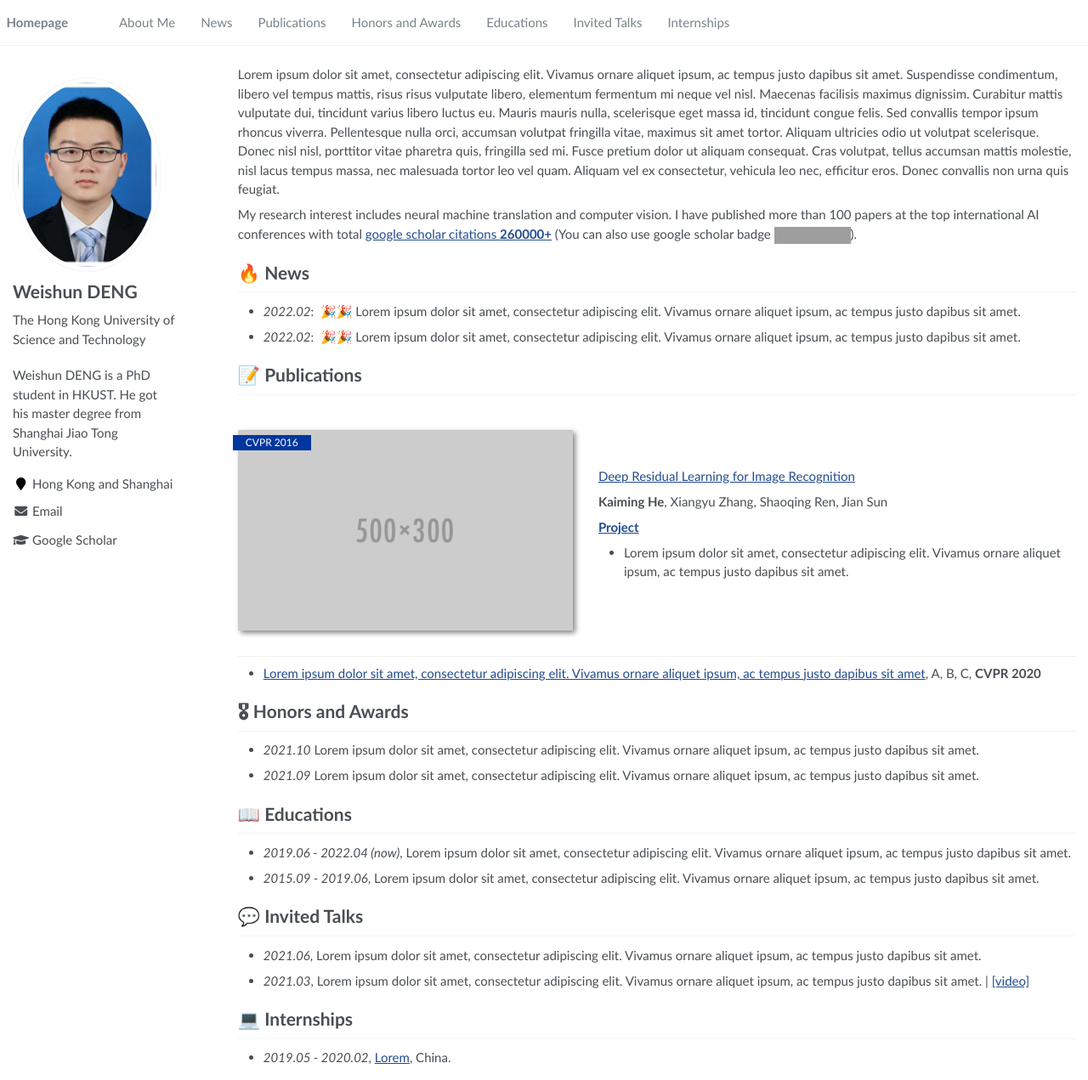
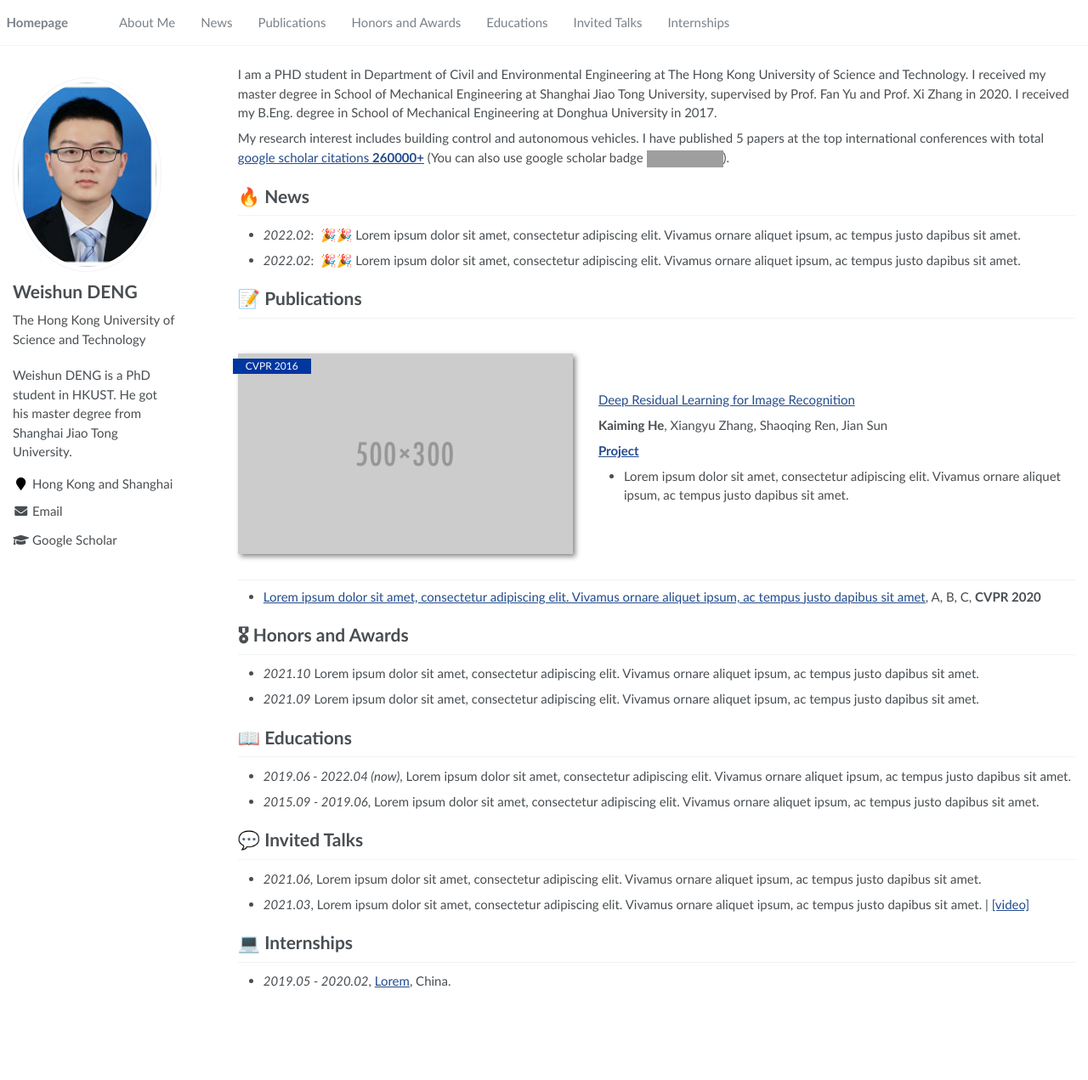
Before and after one commit to RayeRen/acad-homepage.github.io, a Jekyll site: the page built from _pages/about.md, in a window 1280 px wide and 1271 px high. Shown: the whole window at 85% size. Built offline with Jekyll 4.4.1, drawn with Linux system fonts in a browser that asks for light colours; grey boxes are pictures that could not be loaded.

Commit message:
personal website

```diff
--- a/_pages/about.md
+++ b/_pages/about.md
@@ -17,9 +17,9 @@
 
 <span class='anchor' id='about-me'></span>
 
-Lorem ipsum dolor sit amet, consectetur adipiscing elit. Vivamus ornare aliquet ipsum, ac tempus justo dapibus sit amet. Suspendisse condimentum, libero vel tempus mattis, risus risus vulputate libero, elementum fermentum mi neque vel nisl. Maecenas facilisis maximus dignissim. Curabitur mattis vulputate dui, tincidunt varius libero luctus eu. Mauris mauris nulla, scelerisque eget massa id, tincidunt congue felis. Sed convallis tempor ipsum rhoncus viverra. Pellentesque nulla orci, accumsan volutpat fringilla vitae, maximus sit amet tortor. Aliquam ultricies odio ut volutpat scelerisque. Donec nisl nisl, porttitor vitae pharetra quis, fringilla sed mi. Fusce pretium dolor ut aliquam consequat. Cras volutpat, tellus accumsan mattis molestie, nisl lacus tempus massa, nec malesuada tortor leo vel quam. Aliquam vel ex consectetur, vehicula leo nec, efficitur eros. Donec convallis non urna quis feugiat.
+I am a PHD student in Department of Civil and Environmental Engineering at The Hong Kong University of Science and Technology. I received my master degree in School of Mechanical Engineering at Shanghai Jiao Tong University, supervised by Prof. Fan Yu and Prof. Xi Zhang in 2020. I received my B.Eng. degree in School of Mechanical Engineering at Donghua University in 2017.
 
-My research interest includes neural machine translation and computer vision. I have published more than 100 papers at the top international AI conferences with total <a href='https://scholar.google.com/citations?user=DhtAFkwAAAAJ'>google scholar citations <strong><span id='total_cit'>260000+</span></strong></a> (You can also use google scholar badge <a href='https://scholar.google.com/citations?user=DhtAFkwAAAAJ'><img src="https://img.shields.io/endpoint?url={{ url | url_encode }}&logo=Google%20Scholar&labelColor=f6f6f6&color=9cf&style=flat&label=citations"></a>).
+My research interest includes building control and autonomous vehicles. I have published 5 papers at the top international conferences with total <a href='https://scholar.google.com/citations?user=DhtAFkwAAAAJ'>google scholar citations <strong><span id='total_cit'>260000+</span></strong></a> (You can also use google scholar badge <a href='https://scholar.google.com/citations?user=DhtAFkwAAAAJ'><img src="https://img.shields.io/endpoint?url={{ url | url_encode }}&logo=Google%20Scholar&labelColor=f6f6f6&color=9cf&style=flat&label=citations"></a>).
 
 
 # 🔥 News
```
